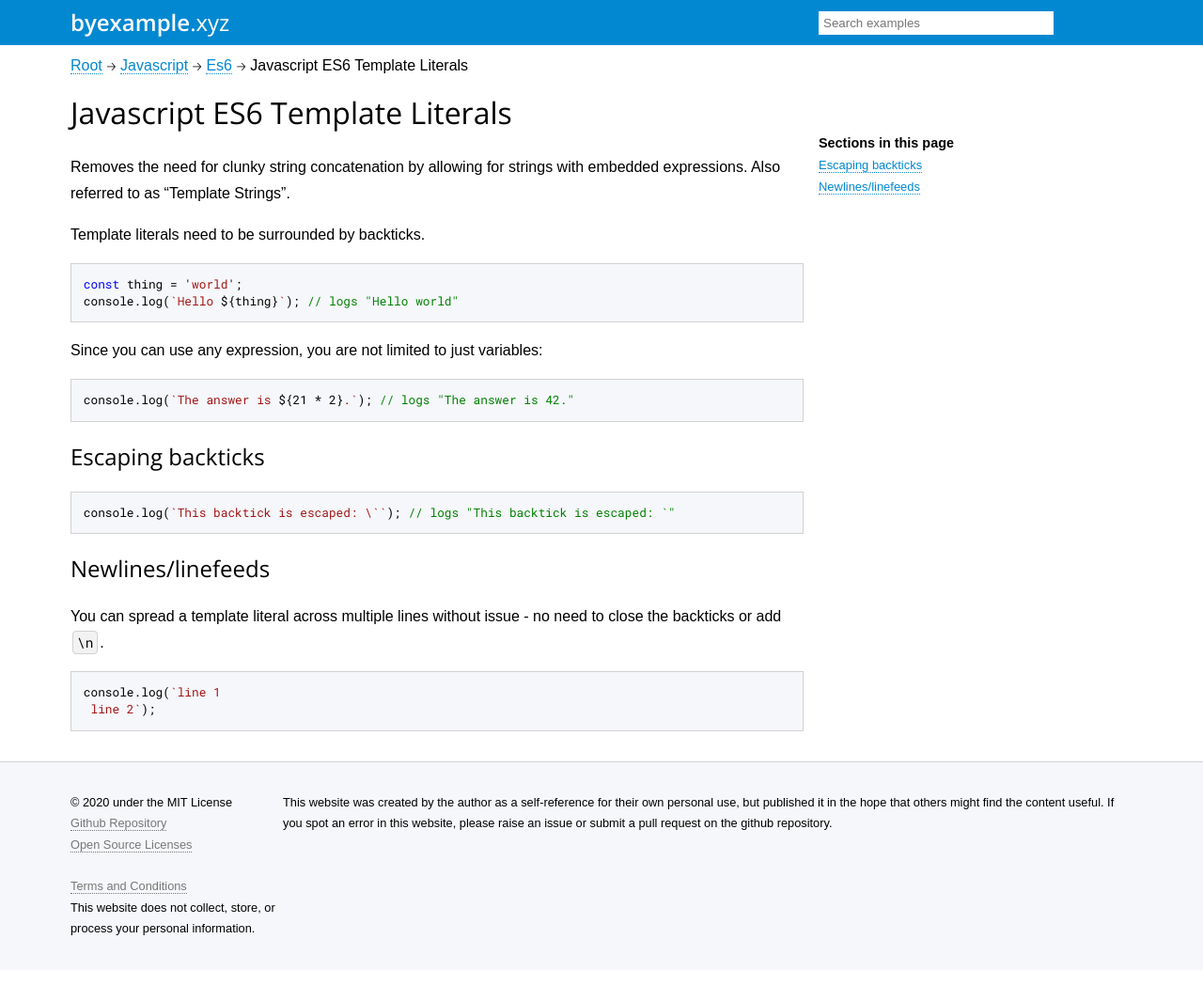
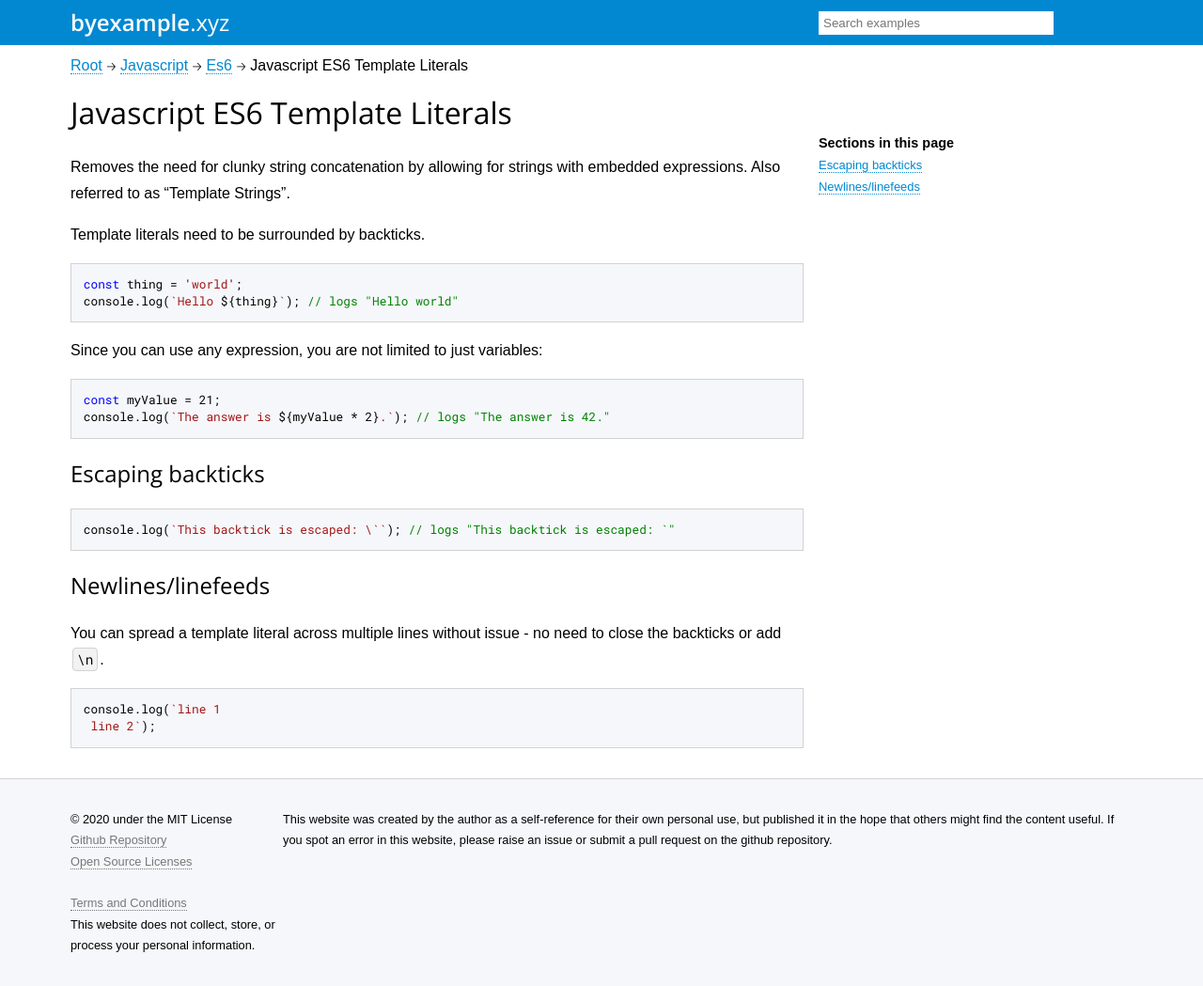
Before and after one commit to matt1/byexample.xyz, a Jekyll site: the page built from _examples/javascript/es6/templateLiterals.md, in a window 1280 px wide and 1049 px high. Shown: the whole window at 94% size. Built offline with Jekyll 4.4.1, drawn with Linux system fonts in a browser that asks for light colours.

Commit message:
Update templateLiterals.md

````diff
--- a/_examples/javascript/es6/templateLiterals.md
+++ b/_examples/javascript/es6/templateLiterals.md
@@ -18,7 +18,8 @@ console.log(`Hello ${thing}`); // logs "Hello world"
 Since you can use any expression, you are not limited to just variables:
 
 ```javascript
-console.log(`The answer is ${21 * 2}.`); // logs "The answer is 42."
+const myValue = 21;
+console.log(`The answer is ${myValue * 2}.`); // logs "The answer is 42."
 ```
 
 ## Escaping backticks
````
